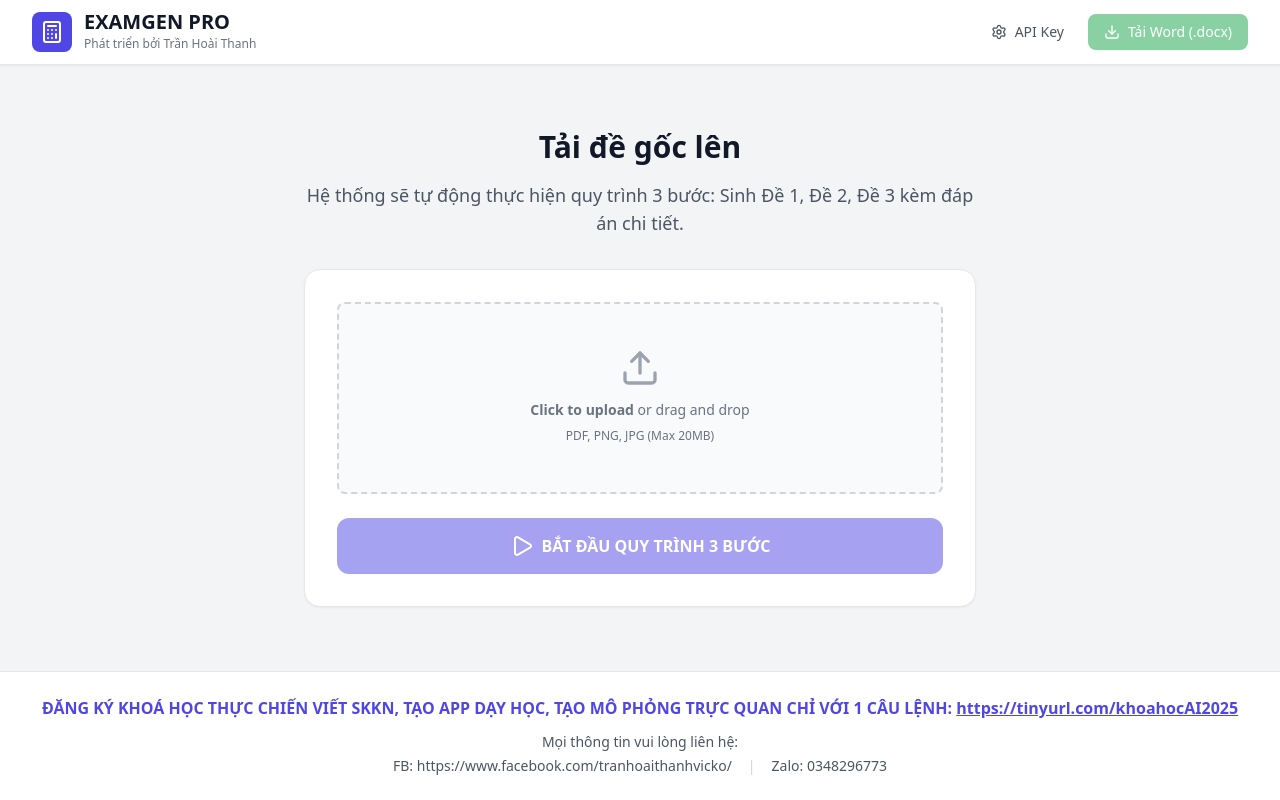
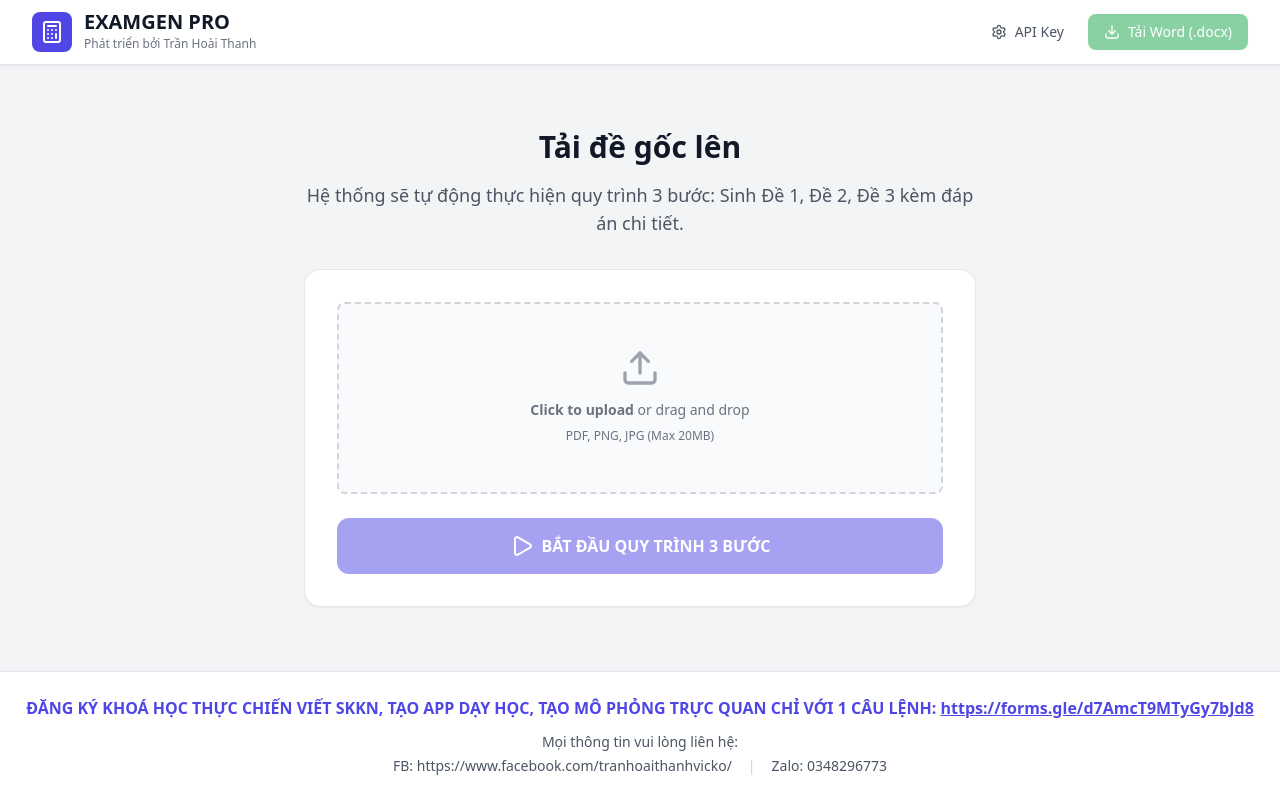
Before and after one commit to hoaithanhsp/EXAMGENPROTHT, a React (Vite) app: page / in a window 1280 px wide. Built offline with nearby package versions, Linux system fonts and the light colour scheme.

Commit message:
Update App.tsx

```diff
--- a/App.tsx
+++ b/App.tsx
@@ -420,8 +420,8 @@ const App: React.FC = () => {
         <div className="max-w-7xl mx-auto px-4 text-center space-y-3">
           <p className="font-bold text-indigo-600 text-sm md:text-base">
             ĐĂNG KÝ KHOÁ HỌC THỰC CHIẾN VIẾT SKKN, TẠO APP DẠY HỌC, TẠO MÔ PHỎNG TRỰC QUAN CHỈ VỚI 1 CÂU LỆNH:{" "}
-            <a href="https://tinyurl.com/khoahocAI2025" target="_blank" rel="noopener noreferrer" className="underline hover:text-indigo-800">
-              https://tinyurl.com/khoahocAI2025
+            <a href="https://forms.gle/d7AmcT9MTyGy7bJd8" target="_blank" rel="noopener noreferrer" className="underline hover:text-indigo-800">
+              https://forms.gle/d7AmcT9MTyGy7bJd8
             </a>
           </p>
           <div className="text-gray-600 text-sm flex flex-col items-center space-y-1">
```
